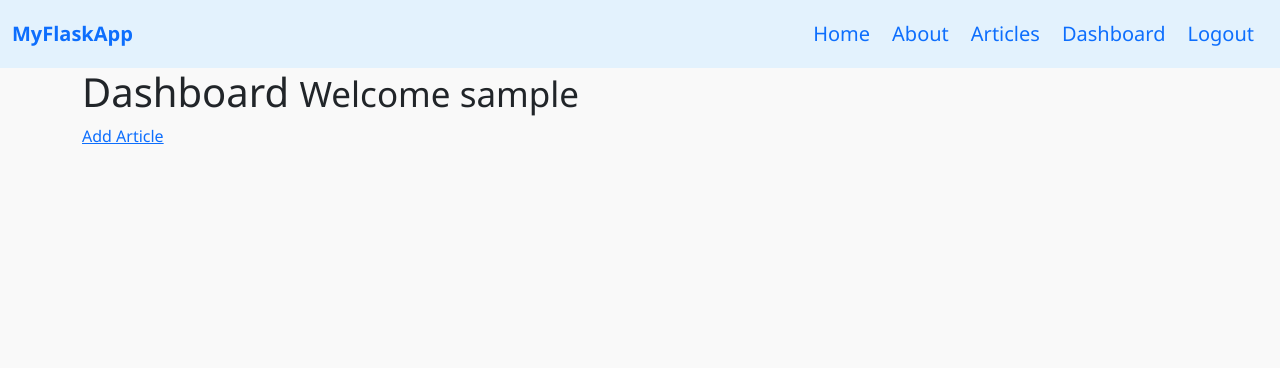
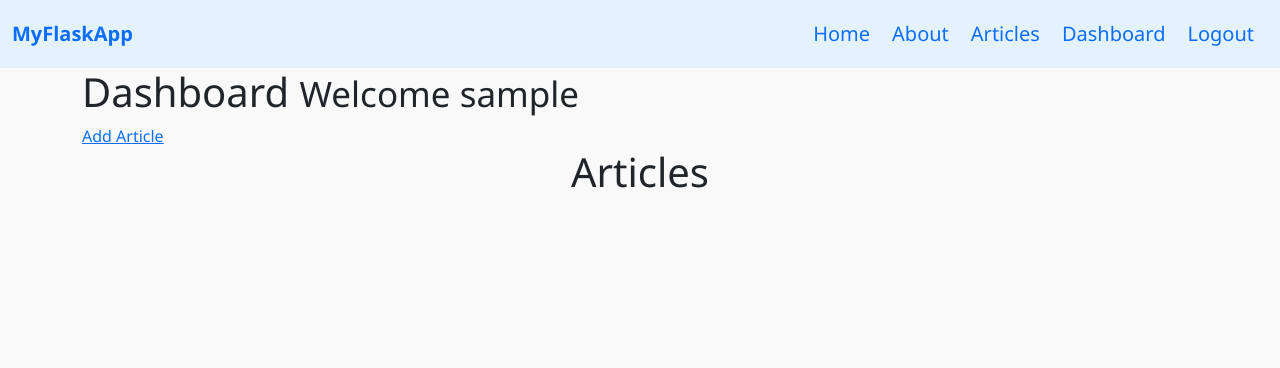
Before and after one commit to germaincyuzuzo/ArticleBlog, a Flask app: page /dashboard in a window 1280 px wide. Shown: the top 368 px of the page. Run offline with Flask 3, Linux system fonts and the light colour scheme; the visitor is signed in with stand-in values (Sample User, id 1); data that the repository does not hold is empty; some libraries are stand-ins or nearby versions.

Commit message:
Artcile Blog

```diff
--- a/app.py
+++ b/app.py
@@ -125,11 +125,24 @@ def logout():
     flash('You are logged out', 'success')
     return redirect(url_for('login'))
 
+#RETREIVING DATA FROM THE DATABASE
+
+def get_articles():
+    cur = mysql.connection.cursor()
+    cur.execute("SELECT * FROM articles")
+
+    articles = cur.fetchall()
+    cur.close()
+    return articles
+
 #DASHBOARD
 @app.route('/dashboard')
 @is_logged_in
 def dashboard():
-    return render_template('dashboard.html')
+    articles = get_articles()
+    return render_template('dashboard.html', articles=articles)
+
+
 
 #ADDING ARTICLE
 
--- a/templates/dashboard.html
+++ b/templates/dashboard.html
@@ -5,4 +5,15 @@
     <h1>Dashboard <small>Welcome {{ session.username }}</small></h1>
     <a href="/addArticle">Add Article</a>
 
+        <div class="jumbotron text-center">
+        <h1>Articles</h1>
+        <ul class="list-group">
+        {% for article in articles %}
+            <li class="list-group-item"><a href="article/{{ article.id }}">{{ article.title }}</a></li>
+            <p>{{ article.body }}</p>
+        {% endfor %}
+        </ul>
+        </div>
+
+
 {% endblock %}
```
